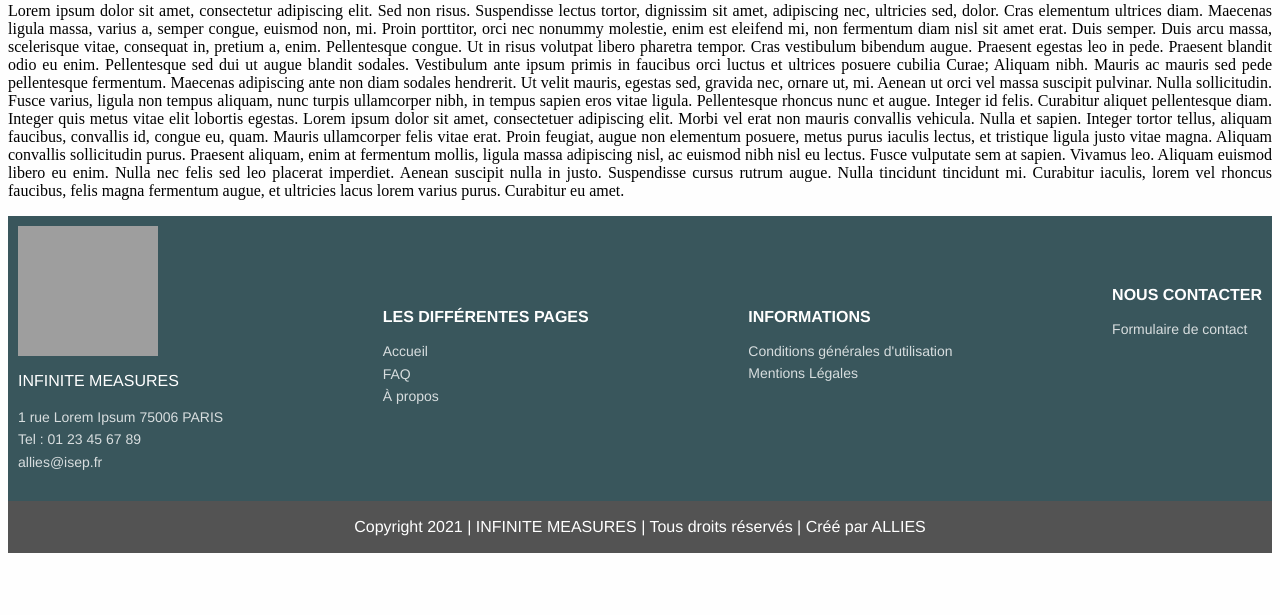
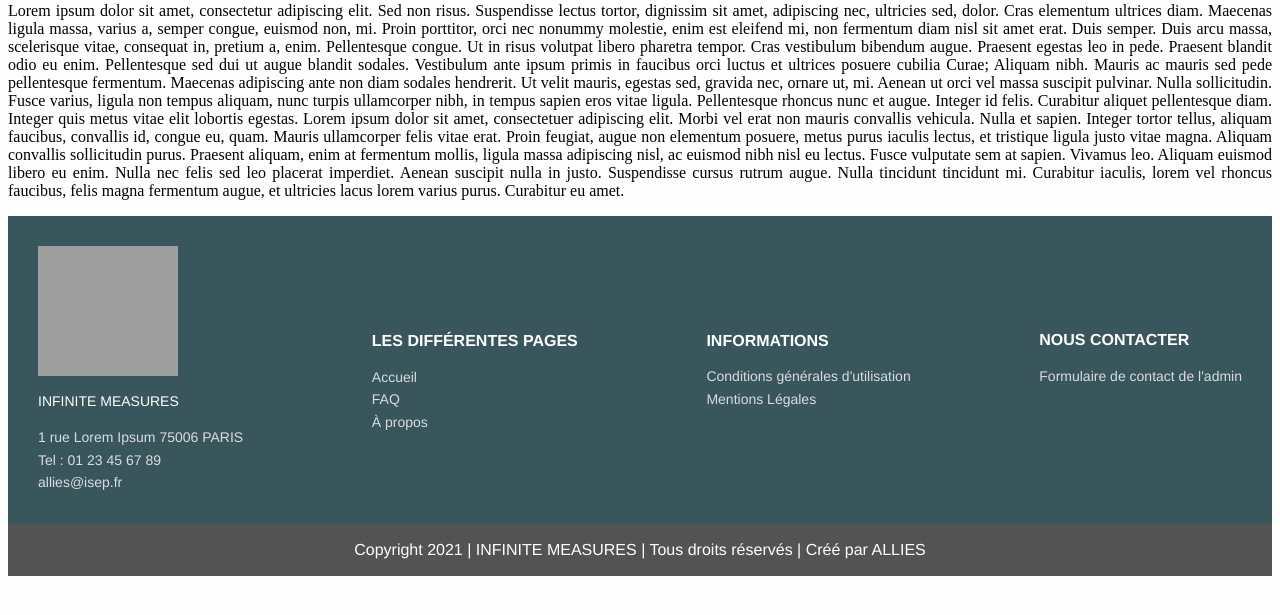
Before and after one commit to Jules-Hardy/allies-site, a PHP site: page /sitevitrine/laurine/testheader.html in a window 1280 px wide. Shown: the part 162-777 px from the top of the page. Run offline with PHP 8.4, Linux system fonts and the light colour scheme; grey boxes are pictures that could not be loaded.

Commit message:
indentation_pb

```diff
--- a/sitevitrine/laurine/style.css
+++ b/sitevitrine/laurine/style.css
@@ -79,12 +79,17 @@ footer{
 #footer_html{
     background:#39565c;
     display:flex;
+    flex-direction: row;
     column-count: 5;
-    justify-content: space-between;
+    justify-content:space-between;
     padding:10px;
+    padding: 30px;
 }
 
-#allies_contact img{
+.column {
+}
+
+.column img{
     width: 140px;
     height: 130px;
 }
--- a/sitevitrine/laurine/testheader.html
+++ b/sitevitrine/laurine/testheader.html
@@ -43,41 +43,38 @@
 
         <footer>
             <div id="footer_html">
-                <div id="allies_contact">
+                <div class="column">
                     <img src="https://i.imgur.com/6CFLqM7.png/" id="logo_footer">
-                    <p> INFINITE MEASURES </p>
                     	<ul>
+                            <li><p> INFINITE MEASURES </p></li>
                     		<li><a href="#"> 1 rue Lorem Ipsum 75006 PARIS</a></li>
                     		<li><a href="tel:0782763080"> Tel : 01 23 45 67 89</a></li>
                     		<li><a href="mailto:laurine.rech@isep.fr">allies@isep.fr</a></li>
                     	</ul>
-                    	<br>
                 </div>
-                <div id="liens_pages">
-                    <h2>LES DIFFÉRENTES PAGES</h2>
+                <div class="column">
                     	<ul>
+                            <li><h2>LES DIFFÉRENTES PAGES</h2></li>
                     		<li><a href="#">Accueil</a></li>
                     		<li><a href="#">FAQ</a></li>
                     		<li><a href="#">À propos</a></li>
                     	</ul>
-                    	<br>
                 </div>
-                <div id="infos">
-                    <h2>INFORMATIONS</h2>
+                <div class="column">
                     	<ul>
+                            <li><h2>INFORMATIONS</h2></li>
                     		<li><a href="#">Conditions générales d'utilisation</a></li>
                     		<li><a href="#">Mentions Légales</a></li>
                     	</ul>
-                    	<br>
-                    	<br>
                 </div>
-                <div id=vers_contact>
-                    <h2>NOUS CONTACTER</h2>
+                <div class="column">
                     	<ul>
-                        	<li><a href="#">Formulaire de contact</a></li>
+                            <li><h2>NOUS CONTACTER</h2></li>
+                        	<li><a href="#">Formulaire de contact de l'admin</a></li>
                         </ul>
                 </div>
             </div>
+
             <div id="copyright">
                 <p>Copyright 2021 | INFINITE MEASURES | Tous droits réservés | Créé par ALLIES</p>
             </div>
```
